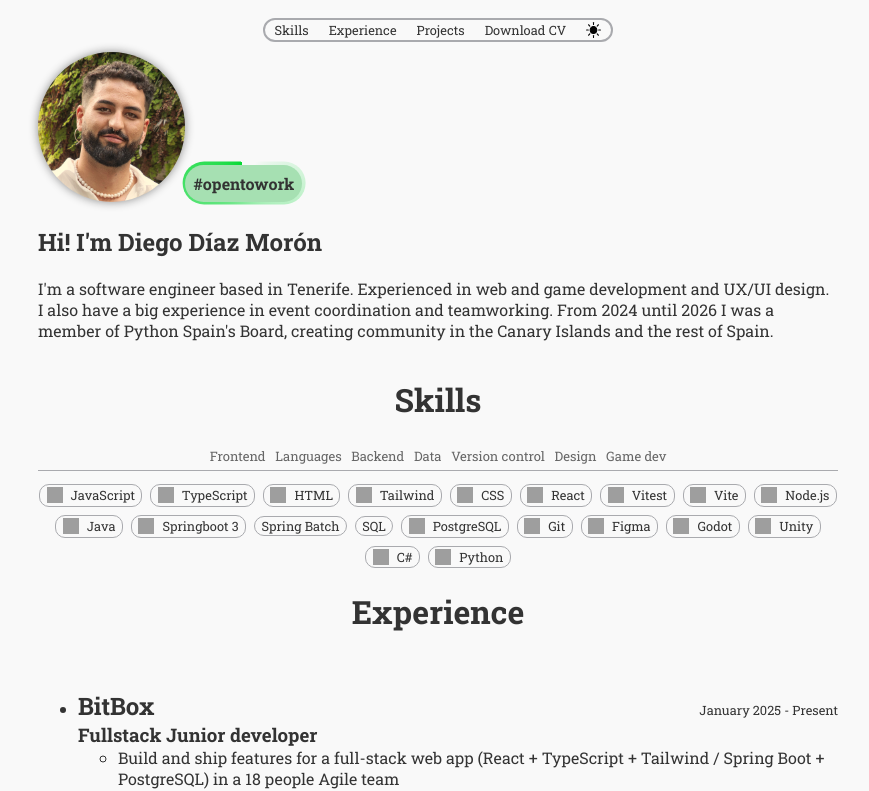
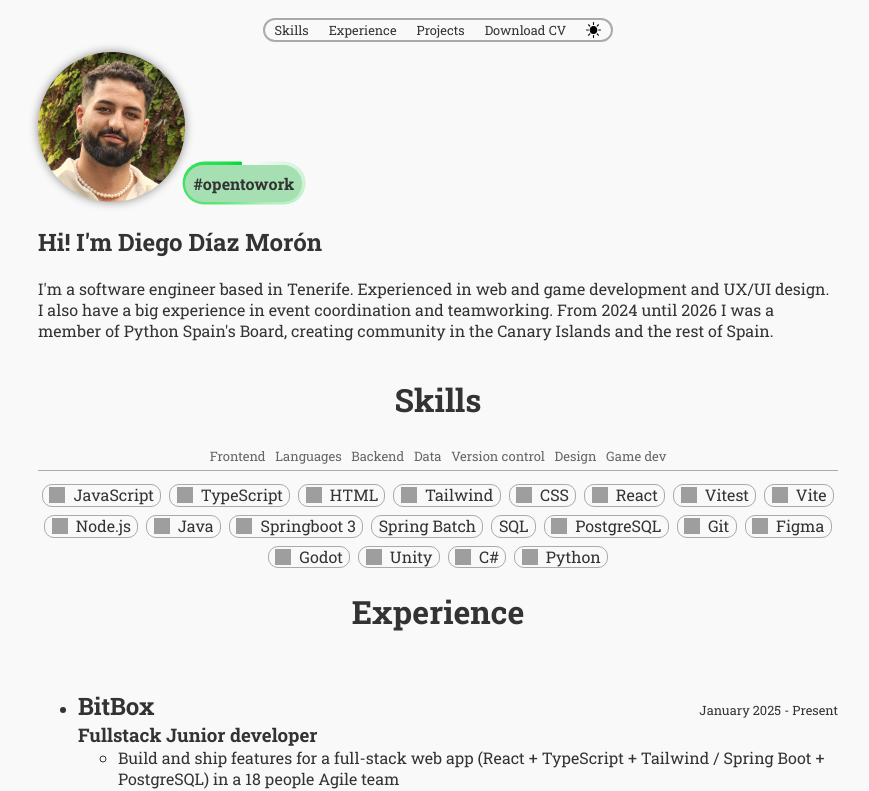
Before and after one commit to Diegodmbot/Portfolio, a React (Vite) app: page / in a window 1280 px wide. Shown: the top 791 px of the page, without its empty margins (202-1071 px from the left). Built offline with nearby package versions, Linux system fonts and the light colour scheme; grey boxes are pictures that could not be loaded; what @react-pdf/renderer would draw is missing.

Commit message:
style: change font size

```diff
--- a/src/components/Skills.css
+++ b/src/components/Skills.css
@@ -53,7 +53,6 @@
   }
   p {
     margin: 0;
-    font-size: 0.8rem;
     line-height: 1;
   }
 }
```
